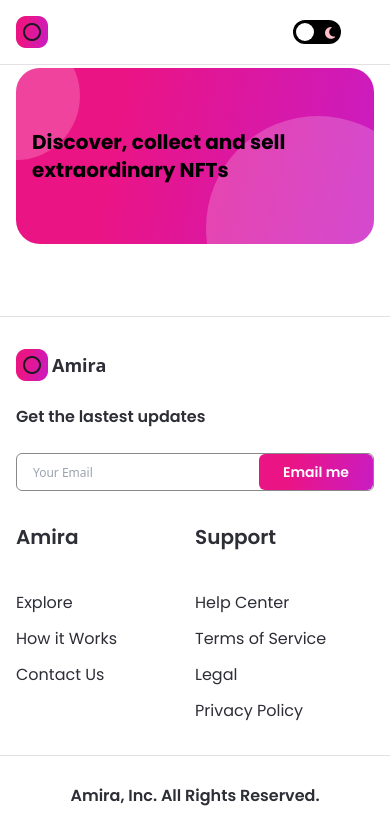
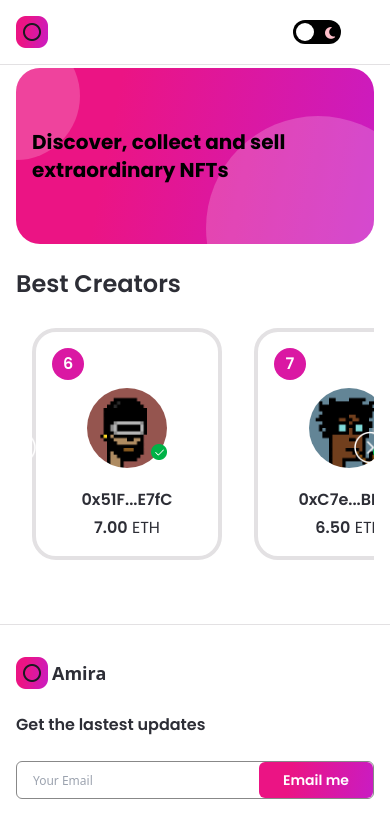
Before and after one commit to la0311/amira_nft_marketplace, a Next.js app: page / in a window 390 px wide. Shown: the top 834 px of the page. Built offline with nearby package versions, Linux system fonts and the light colour scheme.

Commit message:
Add Top Seller to index.js - Main page
Create CreatorCard component
Mapping fake user rank ([6, 7, 8, 9, 10])
Use fake avt from assets (creatorImage)
Create makeId.js component to make fake User ID (creatorName)
Do random math for amouth of ETH (creatorEths)

```diff
--- /dev/null
+++ b/components/CreatorCard.jsx
@@ -0,0 +1,42 @@
+import React from 'react';
+import Image from 'next/image';
+
+import images from '../assets';
+
+const CreatorCard = ({ rank, creatorImage, creatorName, creatorEths }) => (
+  <div className="min-w-190 minlg:min-w-240 dark:bg-nft-black-3 bg-white border-4 dark:border-nft-black-3 border-nft-gray-1 rounded-3xl flex flex-col p-4 m-4">
+    <div className="w-8 h-8 minlg:w-10 minlg:h-10 bg-nft-red-violet flexCenter rounded-full">
+      <p className="font-poppins text-white font-semibold text-base minlg:text-lg">{rank}</p>
+    </div>
+
+    <div className="my-2 flex justify-center">
+      <div className="relative w-20 h-20 minlg:w-28 minlg:h-28">
+        <Image
+          src={creatorImage}
+          layout="fill"
+          objectFit="cover"
+          alt="creatorName"
+          className="rounded-full"
+        />
+        <div className="absolute w-4 h-4 minlg:w-7 minlg:h-7 bottom-2 -right-0">
+          <Image
+            src={images.tick}
+            layout="fill"
+            objectFit="contain"
+            alt="tick"
+          />
+        </div>
+      </div>
+    </div>
+
+    <div className="mt-3 minlg:mt-7 text-center flexCenter flex-col">
+      <p className="font-poppins dark:text-white text-nft-black-1 font-semibold text-base">{creatorName}</p>
+      <p className="mt-1 font-poppins dark:text-white text-nft-black-1 font-semibold text-base">{creatorEths.toFixed(2)}
+        <span className="font-normal"> ETH</span>
+      </p>
+    </div>
+
+  </div>
+);
+
+export default CreatorCard;
--- a/components/index.js
+++ b/components/index.js
@@ -2,5 +2,6 @@
 import Navbar from './Navbar';
 import Button from './Button';
 import Banner from './Banner';
+import CreatorCard from './CreatorCard';
 
-export { Navbar, Footer, Button, Banner };
+export { Navbar, Footer, Button, Banner, CreatorCard };
--- a/pages/index.js
+++ b/pages/index.js
@@ -1,6 +1,46 @@
-import Banner from '../components/Banner';
+import Image from 'next/image';
+import React, { useState, useRef, useEffect } from 'react';
+import { useTheme } from 'next-themes';
+import images from '../assets';
+import { CreatorCard, Banner } from '../components';
+import { makeId } from '../utils/makeId';
 
-const Home = () => (
+const Home = () => {
+  const [hideButtons, setHideButtons] = useState(false);
+  const parentRef = useRef(null);
+  const scrollRef = useRef(null);
+  const { theme } = useTheme();
+
+  const handleScroll = (direction) => {
+    const { current } = scrollRef;
+
+    const scrollAmount = window.innerWidth > 1800 ? 270 : 210;
+
+    if (direction === 'left') {
+      current.scrollLeft -= scrollAmount;
+    } else { current.scrollLeft += scrollAmount; }
+  };
+
+  const isScrollable = () => {
+    const { current } = scrollRef;
+    const { current: parent } = parentRef;
+
+    if (current?.scrollWidth >= parent?.offsetWidth) {
+      setHideButtons(false);
+    } else {
+      setHideButtons(true);
+    }
+  };
+
+  useEffect(() => {
+    isScrollable();
+    window.addEventListener('resize', isScrollable);
+    return () => {
+      window.removeEventListener('resize', isScrollable);
+    };
+  });
+
+  return (
     <div className="flex justify-center sm:px-4 p-12">
       <div className="w-full minmd:w-4/5">
         <Banner
@@ -8,8 +48,56 @@
           childStyles="md:text-4xl sm:text-2xl xs:text-xl text-left"
           parentStyles="justify-start mb-6 h-72 sm:h-60 p-12 xs:p-4 xs:h-44 rounded-3xl"
         />
+
+        <div>
+          <h1 className="font-poppins dark:text-white text-nft-black-1 text-2xl minlg:text-4xl font-semibold ml-4 xs:ml-0">Best Creators</h1>
+
+          <div className="relative flex-1 max-w-full flex mt-3" ref={parentRef}>
+            <div className="flex flex-row w-max overflow-x-scroll no-scrollbar select-none" ref={scrollRef}>
+              {[6, 7, 8, 9, 10].map((i) => (
+                <CreatorCard
+                  key={`creator${i}`}
+                  rank={i}
+                  creatorImage={images[`creator${i}`]}
+                  creatorName={`0x${makeId(3)}...${makeId(4)}`}
+                  creatorEths={10 - i * 0.5}
+                />
+              ))}
+
+              {!hideButtons && (
+              <>
+                <div
+                  onClick={() => handleScroll('left')}
+                  className="absolute w-8 h-8 minlg:w-12 minlg:h-12 top-45 cursor-pointer -left-3"
+                >
+                  <Image
+                    src={images.left}
+                    layout="fill"
+                    objectFit="contain"
+                    alt="left_arrow"
+                    className={theme === 'light' && 'filter invert'}
+                  />
+                </div>
+                <div
+                  onClick={() => handleScroll('right')}
+                  className="absolute w-8 h-8 minlg:w-12 minlg:h-12 top-45 cursor-pointer -right-3"
+                >
+                  <Image
+                    src={images.right}
+                    layout="fill"
+                    objectFit="contain"
+                    alt="right_arrow"
+                    className={theme === 'light' && 'filter invert'}
+                  />
+                </div>
+              </>
+              )}
+            </div>
+          </div>
+        </div>
       </div>
     </div>
   );
+};
 
 export default Home;
--- /dev/null
+++ b/utils/makeId.js
@@ -0,0 +1,9 @@
+export const makeId = (length) => {
+  const characters = 'ABCDEFabcdef0123456789';
+  let result = '';
+  const charactersLength = characters.length;
+  for (let i = 0; i < length; i += 1) {
+    result += characters.charAt(Math.floor(Math.random() * charactersLength));
+  }
+  return result;
+};
```
Lines whose indentation alone changed are shown as unchanged.
